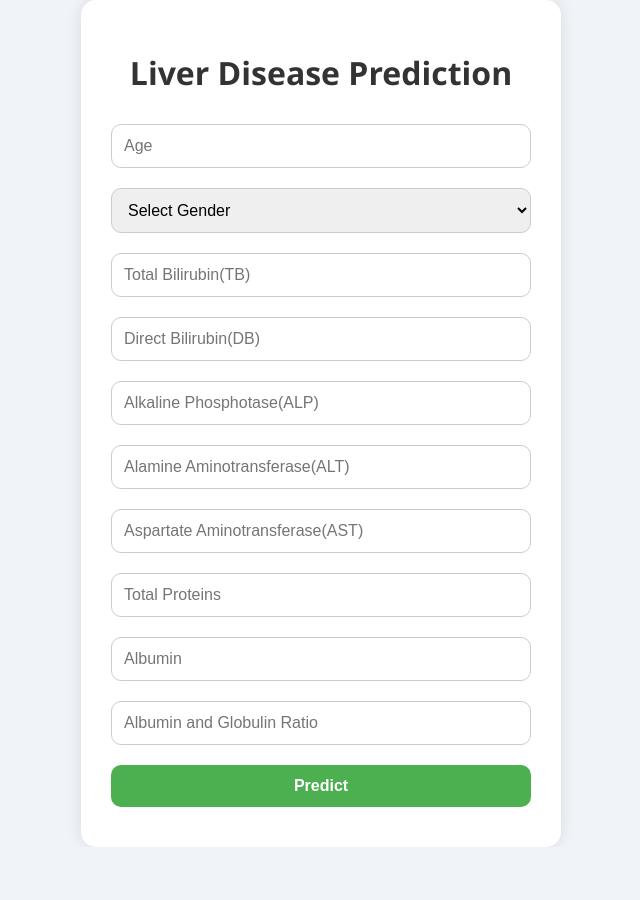
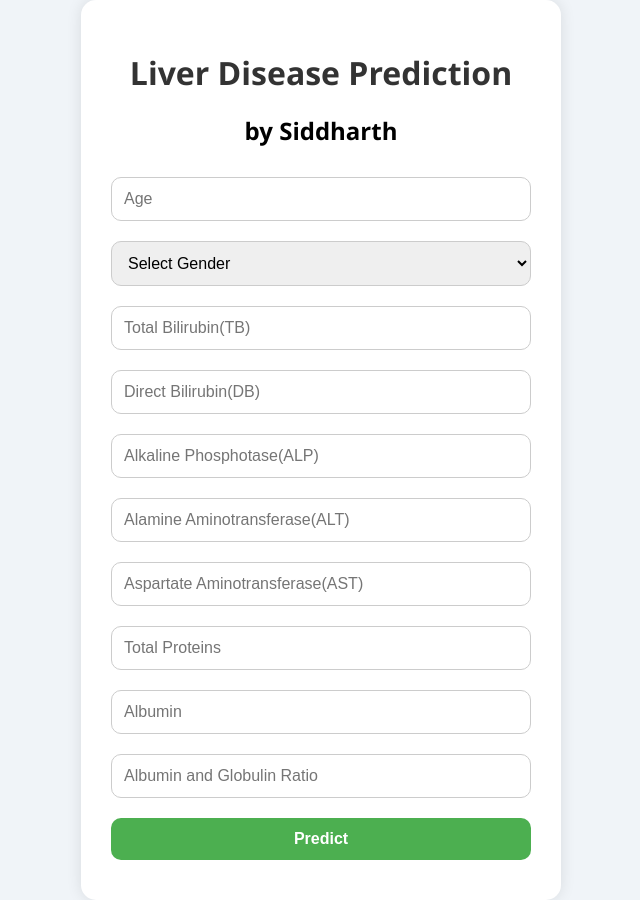
Before and after one commit to sabarisiddharth/liver-disease-predictor, a Flask app: page / in a window 1280 px wide. Shown: the whole page, without its empty margins (319-959 px from the left). Before the commit the page ends 847 px from the top, so only its background shows below. Run offline with Flask 3, Linux system fonts and the light colour scheme; parts of the project's set-up code (start-up, migrations or seed data) failed here and were passed over.

Commit message:
Update index.html

```diff
--- a/templates/index.html
+++ b/templates/index.html
@@ -8,6 +8,7 @@
 <body>
   <div class="container">
     <h1>Liver Disease Prediction</h1>
+    <h2>by Siddharth</h2>
     <form method="POST" action="/">
       <input type="number" name="Age" placeholder="Age" required>
       <select name="Gender" required>
```
